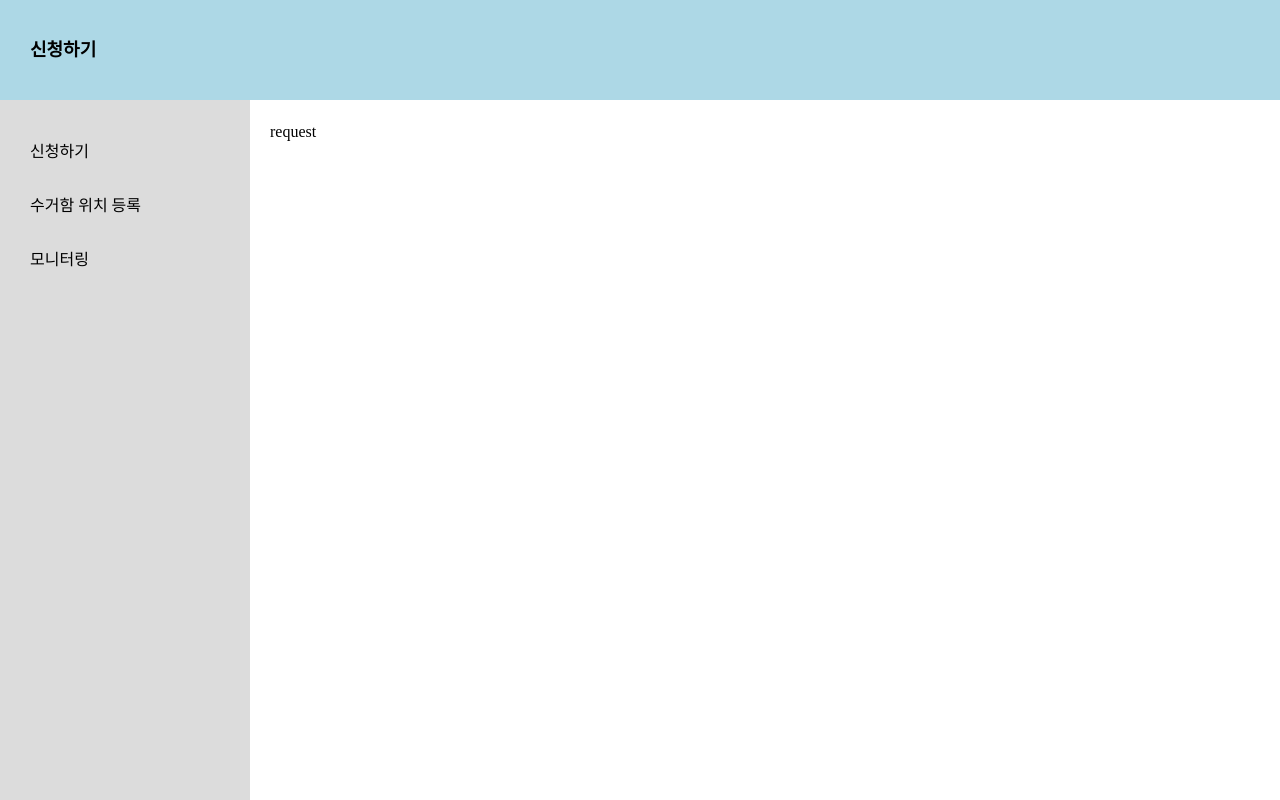
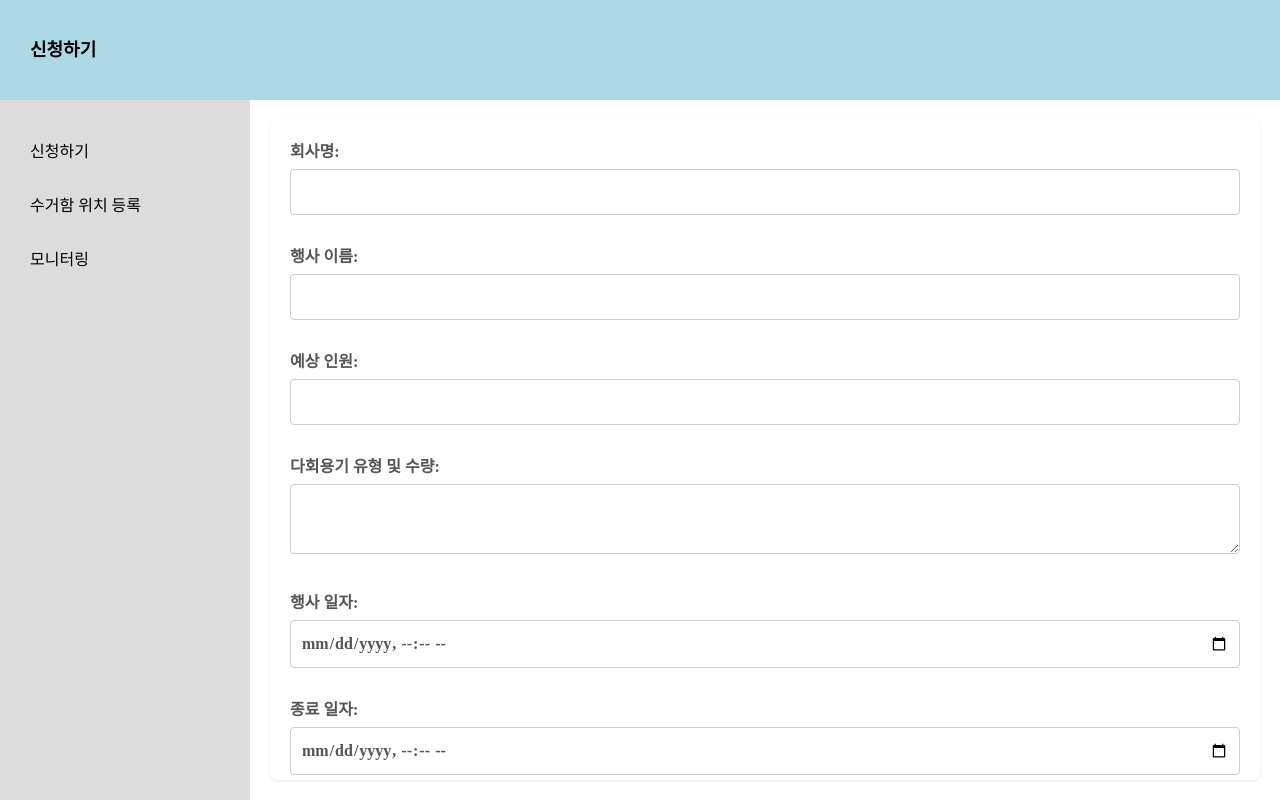
Before and after one commit to Inha-NetZero-IsangIha/IsangIha_Front, a React (Create React App) app: page /admin in a window 1280 px wide. Built offline with nearby package versions, Linux system fonts and the light colour scheme.

Commit message:
feat: init request

```diff
--- a/src/assets/css/admin.css
+++ b/src/assets/css/admin.css
@@ -201,3 +201,59 @@
     margin: 0 15px;
     cursor: pointer;
   }
+
+  .input-form {
+    padding: 20px;
+    background-color: #ffffff;
+    border-radius: 8px;
+    box-shadow: 0 1px 3px rgba(0, 0, 0, 0.1);
+    width: 100%;
+    height: 100%;
+    overflow-y: auto;
+  }
+
+  .input-form h2 {
+    margin-bottom: 20px;
+    font-size: 24px;
+    font-weight: bold;
+    color: #333;
+  }
+
+  .input-form label {
+    display: block;
+    margin-bottom: 10px;
+    font-weight: bold;
+    color: #555;
+  }
+
+  .input-form input, .input-form textarea {
+    width: 100%;
+    padding: 10px;
+    margin-top: 5px;
+    margin-bottom: 20px;
+    border: 1px solid #ccc;
+    border-radius: 4px;
+  }
+
+  .input-form button {
+    background-color: #007bff;
+    color: white;
+    padding: 10px 20px;
+    border: none;
+    border-radius: 4px;
+    cursor: pointer;
+  }
+
+  .input-form button:hover {
+    background-color: #0056b3;
+  }
+  .input-form input[type="checkbox"] {
+    width: 20px;
+    height: 20px;
+    padding: 0;
+  }
+  .input-form input[type="checkbox"] {
+    width: 20px;
+    height: 20px;
+    padding: 0;
+  }
--- a/src/page/admin/Request.jsx
+++ b/src/page/admin/Request.jsx
@@ -1,7 +1,91 @@
-function Request() {
-    return (
-        <div>request</div>
-    )
-}
+import React, { useState } from 'react';
 
-export default Request
+const Request = () => {
+  const [formData, setFormData] = useState({
+    companyName: '',
+    eventName: '',
+    expectedAttendance: '',
+    reusableItems: '',
+    eventDate: '',
+    endDate: '',
+    desiredDeliveryDate: '',
+    desiredPickupDate: '',
+    location: '',
+    cluster: '',
+    surveyRequest: false,
+    surveyDate: '',
+  });
+
+  const handleChange = (e) => {
+    const { name, value, type, checked } = e.target;
+    setFormData({
+      ...formData,
+      [name]: type === 'checkbox' ? checked : value,
+    });
+  };
+
+  const handleSubmit = (e) => {
+    e.preventDefault();
+    console.log('Form data submitted:', formData);
+  };
+
+  return (
+    <div className="input-form">
+      <form onSubmit={handleSubmit}>
+        <label>
+          회사명:
+          <input type="text" name="companyName" value={formData.companyName} onChange={handleChange} />
+        </label>
+        <label>
+          행사 이름:
+          <input type="text" name="eventName" value={formData.eventName} onChange={handleChange} />
+        </label>
+        <label>
+          예상 인원:
+          <input type="number" name="expectedAttendance" value={formData.expectedAttendance} onChange={handleChange} />
+        </label>
+        <label>
+          다회용기 유형 및 수량:
+          <textarea name="reusableItems" value={formData.reusableItems} onChange={handleChange} />
+        </label>
+        <label>
+          행사 일자:
+          <input type="datetime-local" name="eventDate" value={formData.eventDate} onChange={handleChange} />
+        </label>
+        <label>
+          종료 일자:
+          <input type="datetime-local" name="endDate" value={formData.endDate} onChange={handleChange} />
+        </label>
+        <label>
+          희망 배송일:
+          <input type="date" name="desiredDeliveryDate" value={formData.desiredDeliveryDate} onChange={handleChange} />
+        </label>
+        <label>
+          희망 수거일:
+          <input type="date" name="desiredPickupDate" value={formData.desiredPickupDate} onChange={handleChange} />
+        </label>
+        <label>
+          장소 (좌표):
+          <input type="text" name="location" value={formData.location} onChange={handleChange} />
+        </label>
+        <label>
+          클러스터:
+          <input type="text" name="cluster" value={formData.cluster} onChange={handleChange} />
+        </label>
+        <label>
+          답사 요청:
+          <input type="checkbox" name="surveyRequest" checked={formData.surveyRequest} onChange={handleChange} />
+        </label>
+        {formData.surveyRequest && (
+          <label>
+            답사 일자:
+            <input type="date" name="surveyDate" value={formData.surveyDate} onChange={handleChange} />
+          </label>
+        )}
+        <button type="submit">제출</button>
+      </form>
+    </div>
+  );
+};
+
+export default Request;
```
